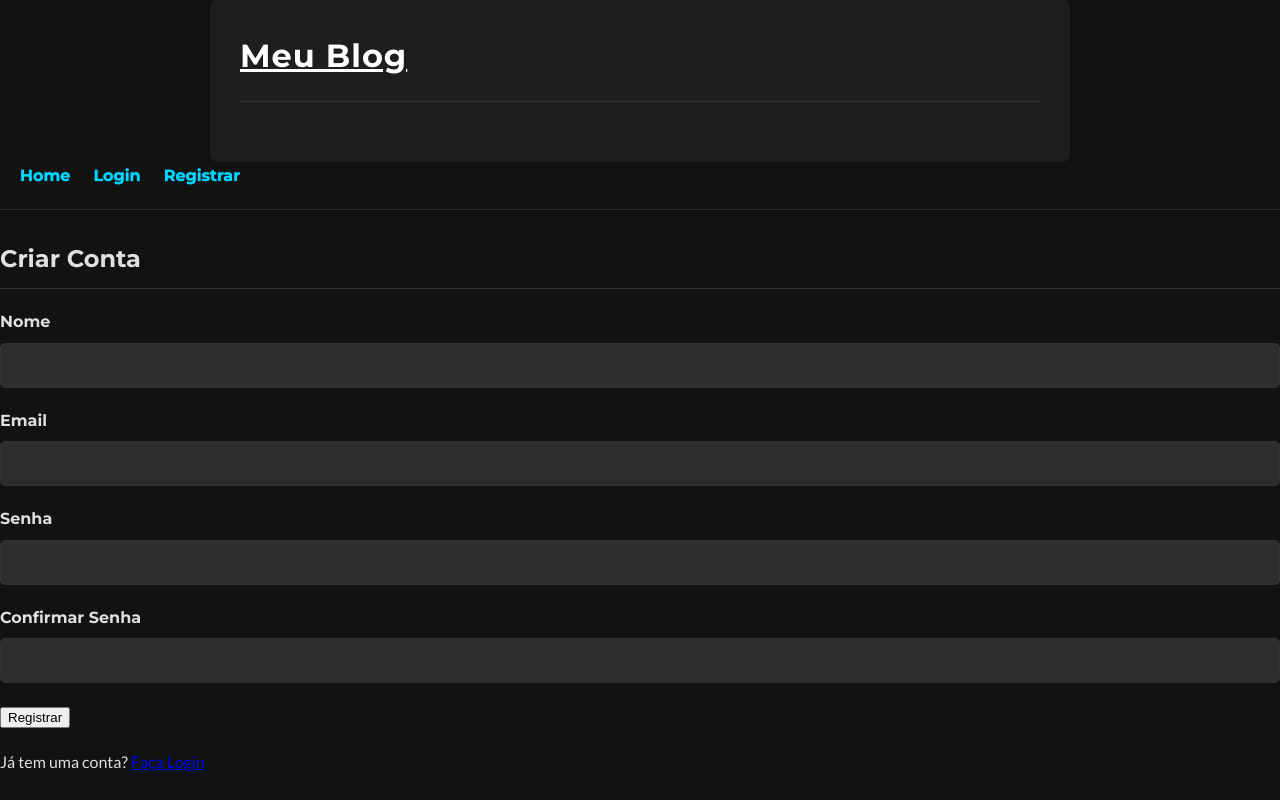
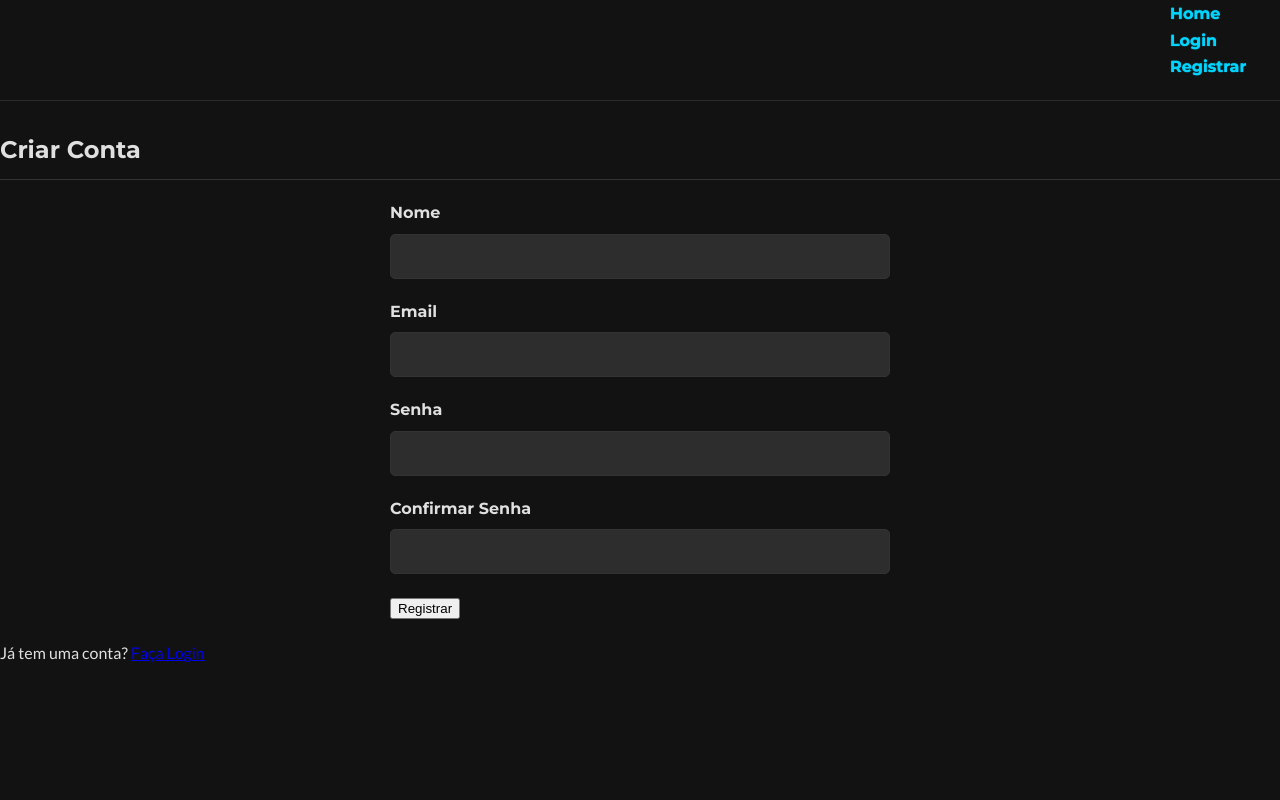
Before and after one commit to Lucianoherval/Sistema_blog_pessoal, a Flask app: page /registrar in a window 1280 px wide. Run offline with Flask 3, Linux system fonts and the light colour scheme.

Commit message:
Corrige layout, adiciona data de criação e recria banco de dados

```diff
--- a/app.py
+++ b/app.py
@@ -4,6 +4,7 @@ from flask_sqlalchemy import SQLAlchemy #banco de dados
 from flask_login import LoginManager, UserMixin, login_user, logout_user, login_required, current_user #login e logout
 from flask_bcrypt import Bcrypt #criptografia
 import os
+from datetime import datetime
 # ... (outras importações do Flask)
 from flask_wtf import FlaskForm
 from wtforms import StringField, PasswordField, SubmitField
@@ -64,6 +65,7 @@ class Postagem(db.Model):
     id = db.Column(db.Integer, primary_key=True) # O id unico da postagem
     titulo = db.Column(db.String(200), nullable=False) # O titulo da postagem (obrigatório)
     conteudo = db.Column(db.Text, nullable=False) # O conteudo da postagem (obrigatório)
+    data_criacao = db.Column(db.DateTime, nullable=False, default=datetime.utcnow) # A data de criação da postagem
 
     # A "Chave Estrangeira" (A Conexão)
     # Diz que este campo está ligado à coluna 'id' da tabela 'usuario' (nome da tabela é minúsculo)
--- a/static/estilo.css
+++ b/static/estilo.css
@@ -47,9 +47,10 @@ body {
 /* --- 3. O "Contêiner" (Centraliza o conteúdo) --- */
 .container {
     max-width: 800px;
-    margin: 0px auto; /* Mais espaçado */
-    padding: 30px; /* Mais preenchimento interno */
-    background-color: var(--cor-superficie);
+    margin: 40px auto; /* Mais espaçado */
+    padding: 30px 40px; /* Mais preenchimento interno */
+    background-color: transparent;
+    text-align: right;
     border-radius: 8px; /* Bordas mais suaves */
     box-shadow: 0 4px 12px rgba(0,0,0,0.05); /* Sombra 3D sutil */
 }
@@ -60,8 +61,10 @@ header {
     padding-bottom: 20px;
     margin-bottom: 30px;
     display: flex; /* Alinha título e nav */
-    justify-content: space-between; /* Um em cada ponta */
-    align-items: center; /* Centraliza verticalmente */
+    justify-content: left; /* Um em cada ponta */
+    align-items: left; /* Centraliza verticalmente */
+    text-align: left;
+    padding-left: 1150px;
 }
 header h1 {
     margin: 0;
@@ -175,6 +178,11 @@ form div {
     color: var(--cor-texto);
     align-items: center;
 }
+form {
+    max-width: 500px;
+    margin: 0 auto;
+}
+
 form label {
     display: block;
     margin-bottom: 8px;
@@ -262,7 +270,7 @@ form[action*="apagar"] button {
 
 /* Ícone Editar (Lápis) - Cor Cinza Azulado */
 a[href*="editar"] {
-    color: #000000;
+    color: #e6e1e1e3;
 }
 a[href*="editar"]:hover {
     color: var(--cor-primaria); /* Fica azul ao passar o mouse */
--- a/templates/home.html
+++ b/templates/home.html
@@ -27,7 +27,7 @@
             <article>
                 <hr>
                 <h3>{{ post.titulo }}</h3>
-                <small>Por: {{ post.autor.nome }}</small>
+                <small>Por: {{ post.autor.nome }} | {{ post.data_criacao.strftime('%d/%m/%Y') }}</small>
                 <p>{{ post.conteudo }}</p>
 
                 {% if post.autor == current_user %}
--- a/templates/layout.html
+++ b/templates/layout.html
@@ -16,19 +16,8 @@
 <body>
     <body>
 
-        <div class="container">
 
-            <header>
-                <h1><a href="{{ url_for('home') }}">Meu Blog</a></h1>
-                <nav>
-                    </nav>
-            </header>
-
-            <main>
-                </main>
-
-        </div>
-        </body>
+    </body>
 
     <header>
 
```
